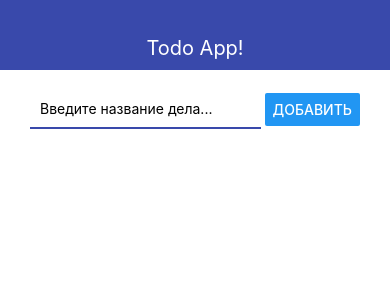
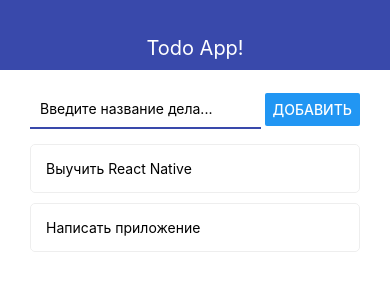
Before and after one commit to Khutor1234/react-native-todo, a React Native app: screen / in a window 390 px wide. Shown: the top 300 px of the page. Built offline with nearby package versions, Linux system fonts and the light colour scheme.

Commit message:
added new screens

```diff
--- a/App.js
+++ b/App.js
@@ -1,11 +1,15 @@
 import React, { useState } from 'react'
 import { StyleSheet, Text, View, FlatList } from 'react-native'
-import { Navbar } from './src/Navbar'
-import { AddTodo } from './src/AddTodo'
-import { Todo } from './src/Todo'
+import { Navbar } from './src/components/Navbar'
+import { MainScreen } from './src/screens/MainScreen'
+import { TodoScreen } from './src/screens/TodoScreen'
 
 export default function App() {
-  const [todos, setTodos] = useState([])
+  const [todoId, setTodoId] = useState(null)
+  const [todos, setTodos] = useState([
+    { id: '1', title: 'Выучить React Native' },
+    { id: '2', title: 'Написать приложение' }
+  ])
 
   const addTodo = title => {
     setTodos(prev => [
@@ -21,18 +25,24 @@
     setTodos(prev => prev.filter(todo => todo.id !== id))
   }
 
+  let content = (
+    <MainScreen
+      todos={todos}
+      addTodo={addTodo}
+      removeTodo={removeTodo}
+      openTodo={setTodoId}
+    />
+  )
+
+  if (todoId) {
+    const selectedTodo = todos.find(todo => todo.id === todoId)
+    content = <TodoScreen goBack={() => setTodoId(null)} todo={selectedTodo} />
+  }
+
   return (
     <View>
       <Navbar title='Todo App!' />
-      <View style={styles.container}>
-        <AddTodo onSubmit={addTodo} />
-
-        <FlatList
-          keyExtractor={item => item.id.toString()}
-          data={todos}
-          renderItem={({ item }) => <Todo todo={item} onRemove={removeTodo} />}
-        />
-      </View>
+      <View style={styles.container}>{content}</View>
     </View>
   )
 }
--- a/src/Todo.js
+++ b/src/components/Todo.js
@@ -1,11 +1,11 @@
 import React from 'react'
 import { Text, View, StyleSheet, TouchableOpacity } from 'react-native'
 
-export const Todo = ({ todo, onRemove }) => {
+export const Todo = ({ todo, onRemove, onOpen }) => {
   return (
     <TouchableOpacity
       activeOpacity={0.5}
-      onPress={() => console.log('Pressed', todo.id)}
+      onPress={() => onOpen(todo.id)}
       onLongPress={onRemove.bind(null, todo.id)}
     >
       <View style={styles.todo}>
--- /dev/null
+++ b/src/screens/MainScreen.js
@@ -0,0 +1,22 @@
+import React from 'react'
+import { StyleSheet, View, FlatList } from 'react-native'
+import { AddTodo } from '../components/AddTodo'
+import { Todo } from '../components/Todo'
+
+export const MainScreen = ({ addTodo, todos, removeTodo, openTodo }) => {
+  return (
+    <View>
+      <AddTodo onSubmit={addTodo} />
+
+      <FlatList
+        keyExtractor={item => item.id.toString()}
+        data={todos}
+        renderItem={({ item }) => (
+          <Todo todo={item} onRemove={removeTodo} onOpen={openTodo} />
+        )}
+      />
+    </View>
+  )
+}
+
+const styles = StyleSheet.create({})
--- /dev/null
+++ b/src/screens/TodoScreen.js
@@ -0,0 +1,13 @@
+import React from 'react'
+import { StyleSheet, View, Text, Button } from 'react-native'
+
+export const TodoScreen = ({ goBack, todo }) => {
+  return (
+    <View>
+      <Text>{todo.title}</Text>
+      <Button title='Назад' onPress={goBack} />
+    </View>
+  )
+}
+
+const styles = StyleSheet.create({})
```
Also changed, not shown: src/components/AddTodo.js (renamed from src/AddTodo.js), src/components/Navbar.js (renamed from src/Navbar.js).
